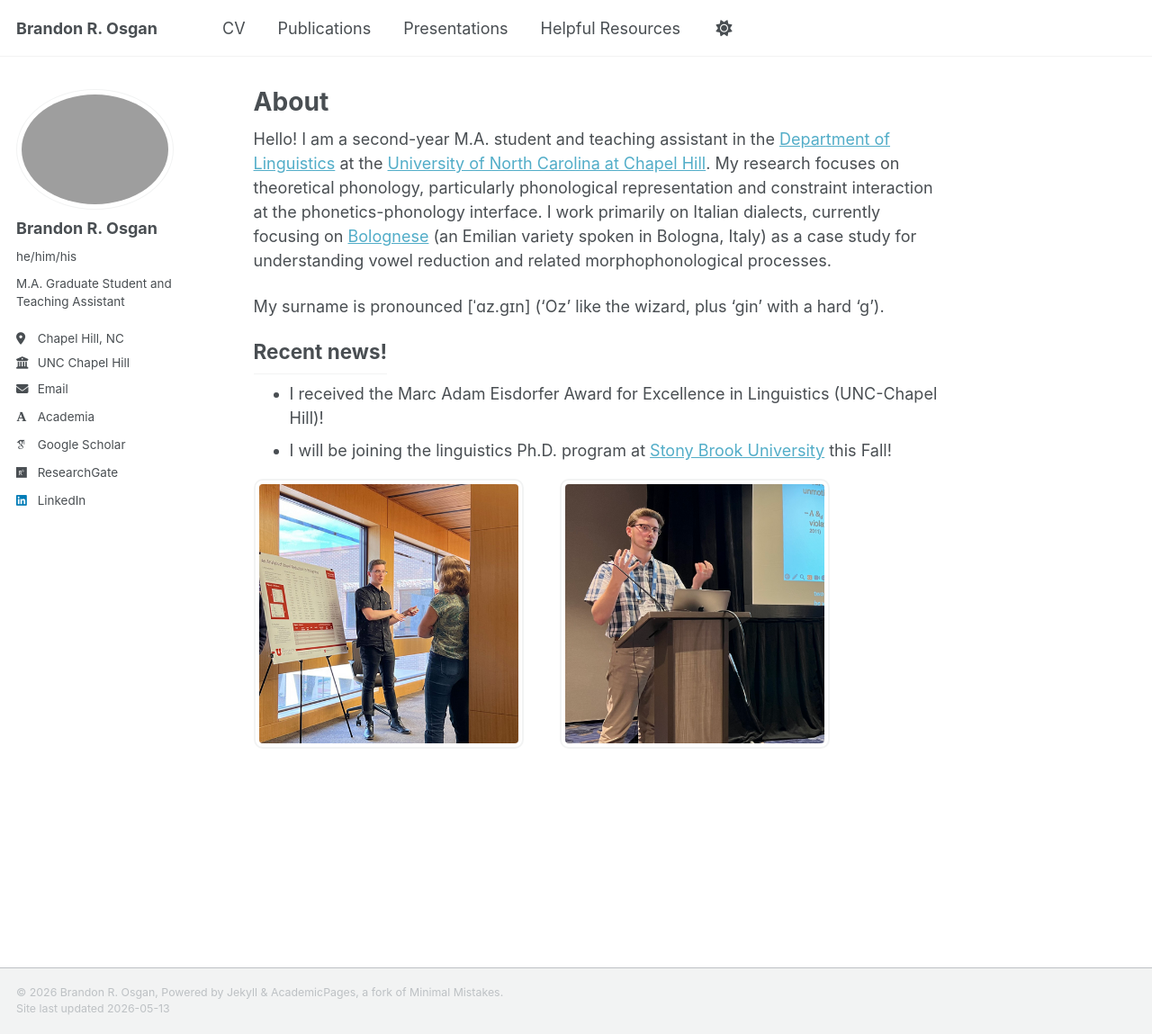
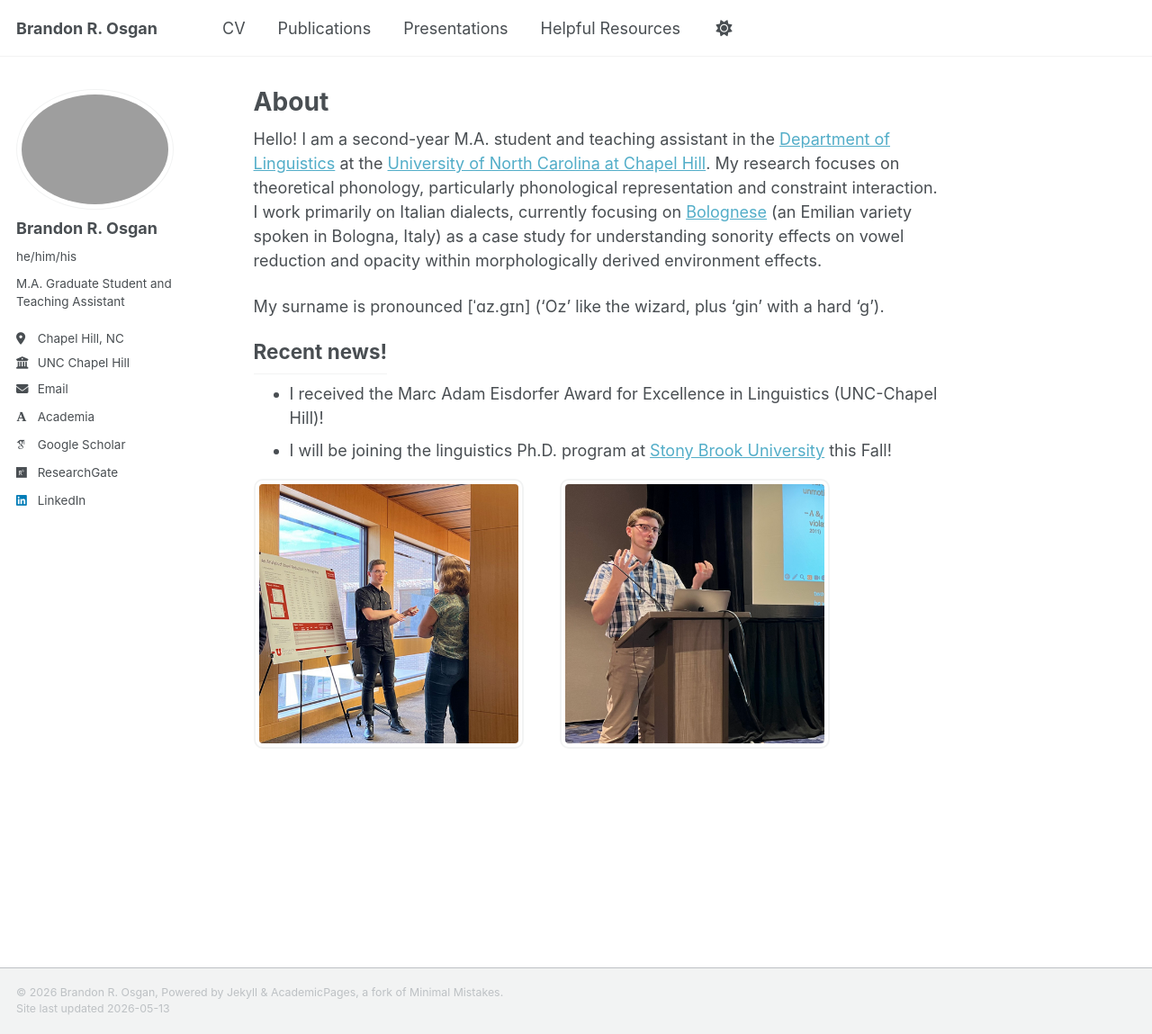
Before and after one commit to bosgan/bosgan.github.io, a Jekyll site: the page built from _pages/about.md, in a window 1280 px wide and 1149 px high. Shown: the whole window at 90% size. Built offline with Jekyll 4.4.1, drawn with Linux system fonts in a browser that asks for light colours; some web fonts are replaced; a script that is not in the unit is left out.

Commit message:
Update about.md

```diff
--- a/_pages/about.md
+++ b/_pages/about.md
@@ -7,7 +7,7 @@ redirect_from:
   - /about.html
 ---
 
-Hello! I am a second-year M.A. student and teaching assistant in the [Department of Linguistics](https://linguistics.unc.edu/) at the [University of North Carolina at Chapel Hill](https://www.unc.edu/). My research focuses on theoretical phonology, particularly phonological representation and constraint interaction at the phonetics-phonology interface. I work primarily on Italian dialects, currently focusing on [Bolognese](https://bulgnais.com/) (an Emilian variety spoken in Bologna, Italy) as a case study for understanding vowel reduction and related morphophonological processes.
+Hello! I am a second-year M.A. student and teaching assistant in the [Department of Linguistics](https://linguistics.unc.edu/) at the [University of North Carolina at Chapel Hill](https://www.unc.edu/). My research focuses on theoretical phonology, particularly phonological representation and constraint interaction. I work primarily on Italian dialects, currently focusing on [Bolognese](https://bulgnais.com/) (an Emilian variety spoken in Bologna, Italy) as a case study for understanding sonority effects on vowel reduction and opacity within morphologically derived environment effects.
 
 My surname is pronounced [ˈɑz.gɪn] ('Oz' like the wizard, plus 'gin' with a hard 'g').
 
```
